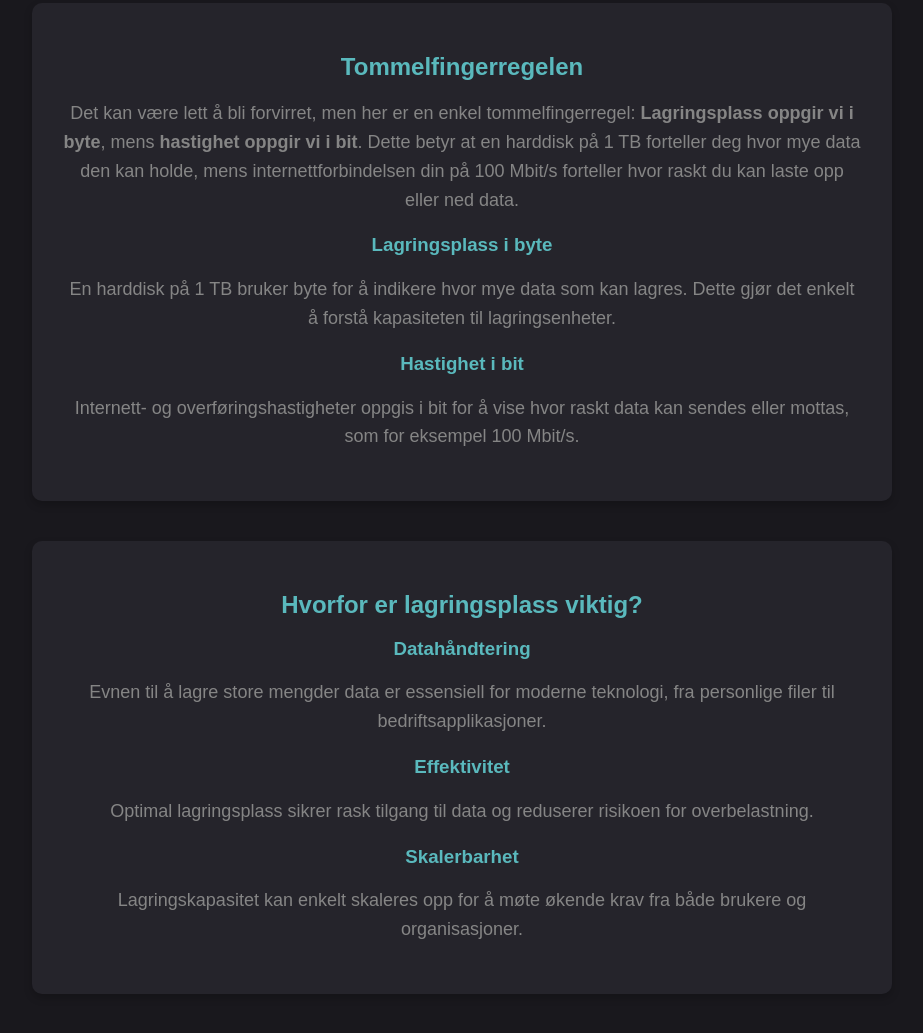
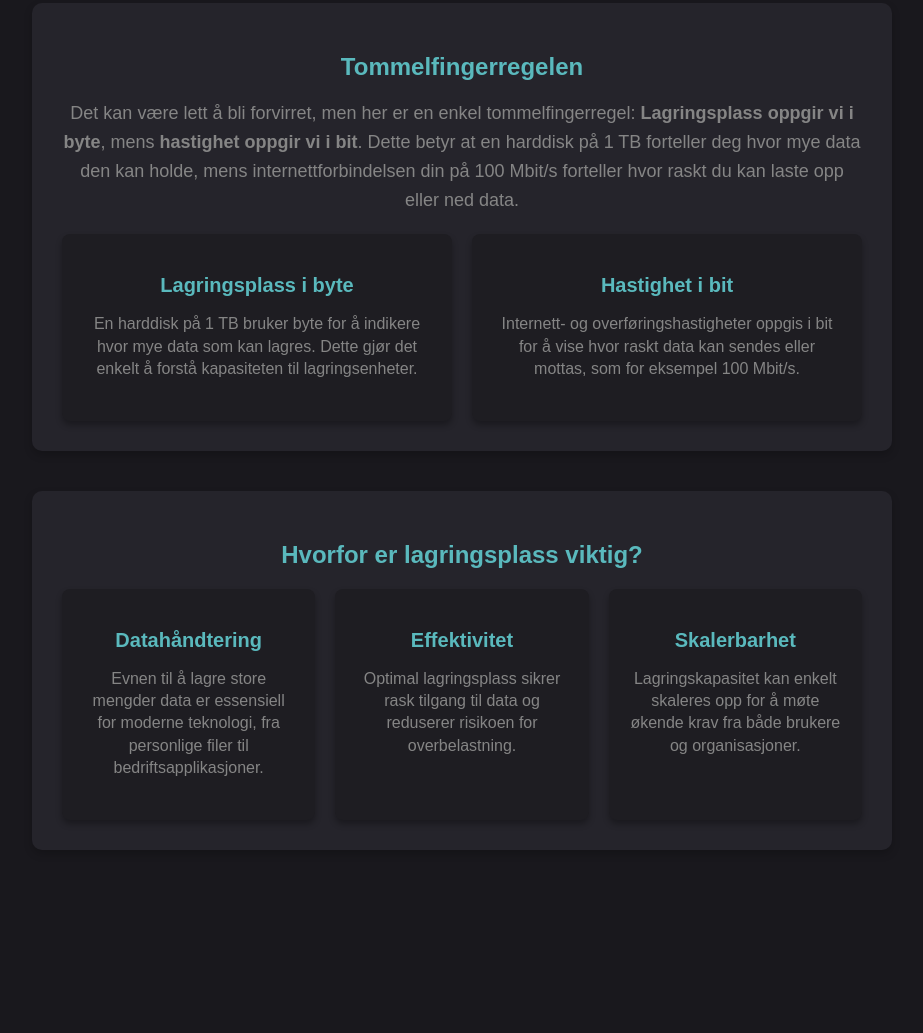
Before and after one commit to Jonathan-Tobias/Binary-Numbers, a plain HTML site: page HTML/Storage.html in a window 1280 px wide. Shown: the part 861-1894 px from the top of the page, without its empty margins (178-1101 px from the left). After the commit the page ends 1751 px from the top, so only its background shows below. Drawn offline with Linux system fonts and the light colour scheme.

```diff
--- a/CSS/Storage.css
+++ b/CSS/Storage.css
@@ -70,3 +70,52 @@
     line-height: 1.6;
     margin-bottom: 20px;
 }
+
+.why-important {
+    display: flex;
+    justify-content: space-between;
+    gap: 20px;
+    margin-top: 20px;
+    flex-wrap: wrap;
+}
+
+.important-card {
+    flex: 1;
+    background-color: #1e1d22;
+    border-radius: 8px;
+    padding: 20px;
+    text-align: center;
+    box-shadow: 0 4px 6px rgba(0, 0, 0, 0.3);
+    transition: transform 0.3s ease, box-shadow 0.3s ease;
+}
+.tabell {
+    text-align: left;
+}
+
+.important-card:hover {
+    transform: translateY(-5px);
+    box-shadow: 0 6px 12px rgba(0, 0, 0, 0.4);
+}
+
+.important-card h3 {
+    color: #5ab9bd;
+    margin-bottom: 10px;
+    font-size: 20px;
+}
+
+.important-card p {
+    color: #858585;
+    font-size: 16px;
+    line-height: 1.4;
+}
+
+
+/* Responsiv design */
+@media (max-width: 768px) {
+    .why-important {
+        flex-direction: column;
+    }
+
+    .important-card {
+        margin-bottom: 20px;
+    }
```
